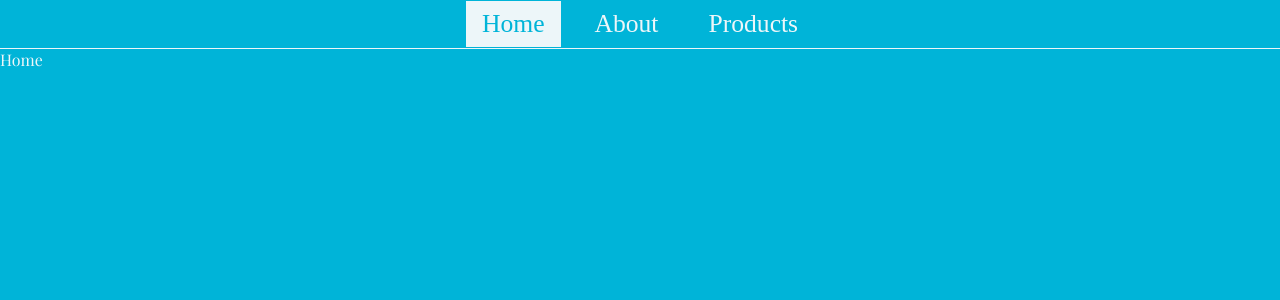
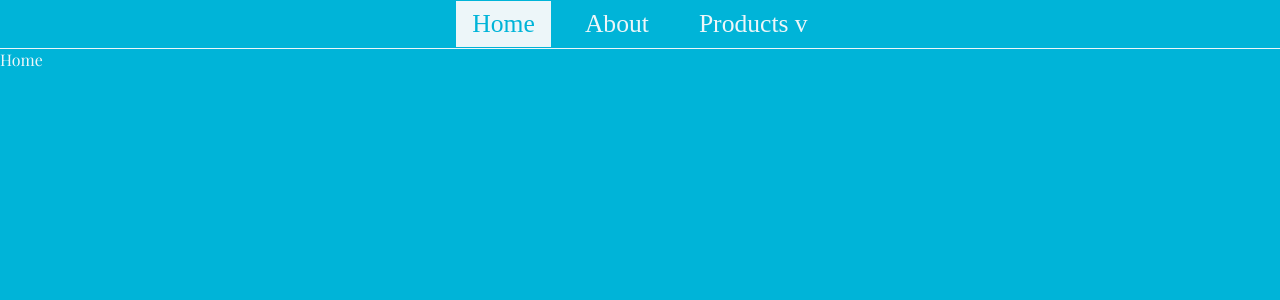
Before and after one commit to domchrz/navigation-menu, a React app: page / in a window 1280 px wide. Shown: the top 300 px of the page. Built offline with nearby package versions, Linux system fonts and the light colour scheme; a web font is replaced by a local one.

Commit message:
visual changes, removed logs

```diff
--- a/src/components/LinkWrapper/LinkWrapper.jsx
+++ b/src/components/LinkWrapper/LinkWrapper.jsx
@@ -10,7 +10,7 @@ const LinkWrapper = forwardRef(function LinkWrap(props, ref) {
             ref={ref}
             isNested={props.isNested}
             onClick={props.handleClick}>
-            {props.item.name}
+            <span>{props.item.name}{props.item.children?.length && ' >'}</span>
             {props.children}
           </MenuItem>
         </>
@@ -21,7 +21,7 @@ const LinkWrapper = forwardRef(function LinkWrap(props, ref) {
             ref={ref}
             to={props.item.path}
             onClick={props.handleClick}>
-            {props.item.name}
+            <span>{props.item.name}{props.item.children?.length && ' >'}</span>
             {props.children}
           </StyledLink>
         </>
@@ -36,7 +36,7 @@ const LinkWrapper = forwardRef(function LinkWrap(props, ref) {
               e.stopPropagation();
               props.handleHover(e);
             }}>
-            {props.item.name}
+            <span>{props.item.name}{props.item.children?.length && ' v'}</span>
             {props.children}
           </StyledNavLink>
         </>
--- a/src/components/Navbar/Navbar.jsx
+++ b/src/components/Navbar/Navbar.jsx
@@ -11,6 +11,7 @@ export default function Navbar() {
   const [showChildren, toggleNestedMenu, closeMenu, openMenu] = useNestedMenu(MENU_ITEMS);
   const shouldRender = useMountDelay(MENU_ITEMS, showChildren, delay);
   const [refs, setRefs] = useState({});
+  console.log('run');
 
   useEffect(() => {
     for (const key in showChildren) {
--- a/src/hooks/useNestedMenu.jsx
+++ b/src/hooks/useNestedMenu.jsx
@@ -18,7 +18,6 @@ const useNestedMenu = menuItems => {
 
   const toggleNestedMenu = (item, e, children) => {
     e?.stopPropagation();
-    console.log('children ', children);
     if (showChildren[item.name.toLowerCase()]) {
       closeNested(children);
     } else {
@@ -29,9 +28,9 @@ const useNestedMenu = menuItems => {
 
   const closeMenu = (e = null) => {
     e?.stopPropagation();
-    for (const key in actions) {
-      if (key.includes('Close')) {
-        dispatch(actions[key]);
+    for (const key in showChildren) {
+      if (showChildren[key]) {
+        dispatch(actions[key + 'Close']);
       }
     }
   };
```
